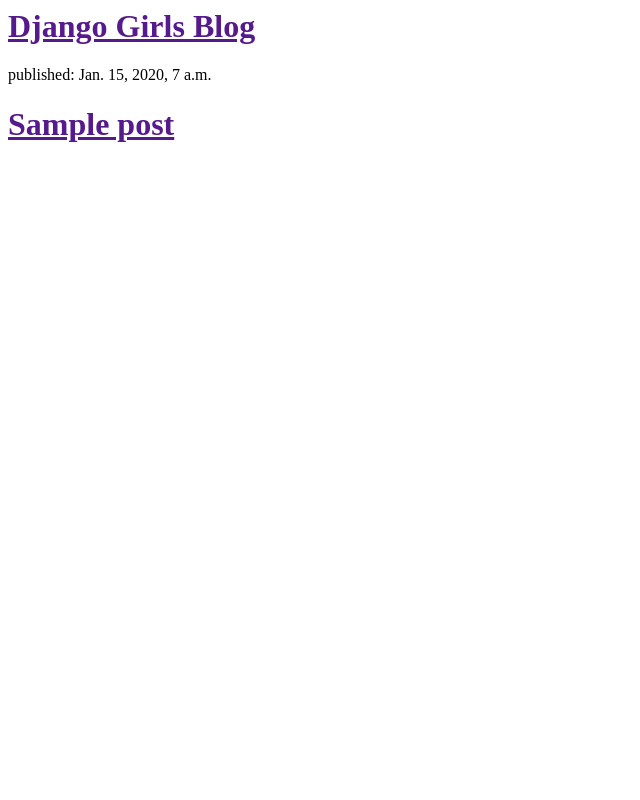
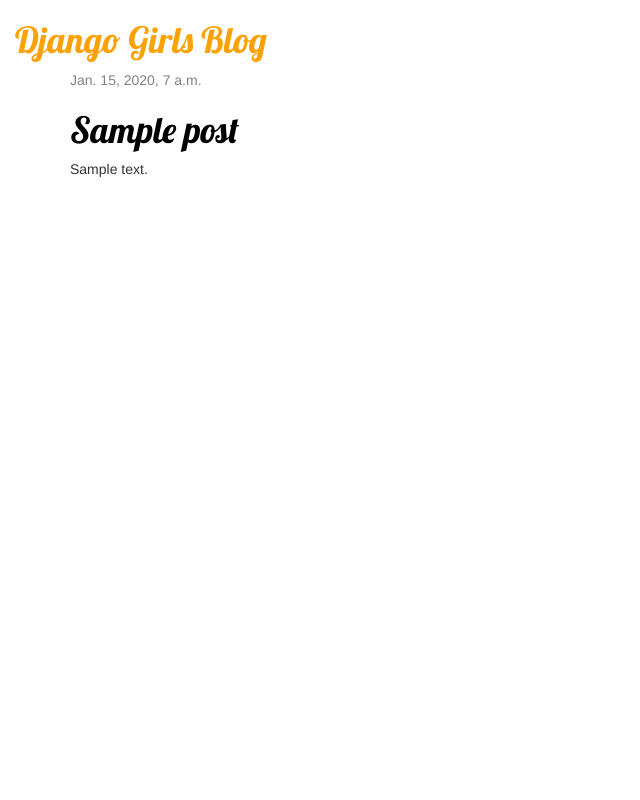
Before and after one commit to wpomori/new_blog, a Django app: template blog/templates/blog/post_list.html in a window 1280 px wide. Shown: the whole page, without its empty margins (0-640 px from the left). Run offline with Django 3.2, Linux system fonts and the light colour scheme; the template is opened without the code that fills it: values that come from a table or form of the project are taken from there, others are empty; tables that the repository leaves empty hold one stand-in row (values such as "Sample post"); some libraries are stand-ins or nearby versions.

Commit message:
Added view and template for detailed blog post as well as CSS for the site.

```diff
--- /dev/null
+++ b/blog/static/css/blog.css
@@ -0,0 +1,55 @@
+h1 a {
+    color: #FCA205;
+    font-family: 'Lobster', cursive;
+}
+
+body {
+    padding-left: 15px;
+}
+
+.page-header {
+    background-color: #ff9400;
+    margin-top: 0;
+    padding: 20x 20px 20px 40px;
+}
+
+.page-header h1, .page-header h1 a, .page-header h1 a:visited, .page-header h1 a:active {
+    color: #ffffff;
+    font-size: 36pt;
+    text-decoration: none;
+}
+
+.content {
+    margin-left: 40px;
+}
+
+h1, h2, h3, h4 {
+    font-family: 'Lobster', cursive;
+}
+
+.date {
+    color: #828282;
+}
+
+.save {
+    float: right;
+}
+
+.post-form textarea, .post-form input {
+    width: 100%;
+}
+
+.top-menu, .top-menu:hover, .top-menu:visited {
+    color: #ffffff;
+    float: right;
+    font-size: 26pt;
+    margin-right: 20px;
+}
+
+.post {
+    margin-bottom: 70px;
+}
+
+.post h1 a, .post h1 a:visited {
+    color: #000000;
+}
--- /dev/null
+++ b/blog/templates/blog/base.html
@@ -0,0 +1,28 @@
+{% load staticfiles %}
+<html>
+    <head>
+        <!-- Esta marcação vai aparecer na aba do navegador, além de servir na hora de favoritar, entre outros -->
+        <title>Django Girls blog</title>
+
+        <!-- Esta marcação aponta para os modelos prontos do Bootstrap para marcações CSS -->
+        <link rel="stylesheet" href="//maxcdn.bootstrapcdn.com/bootstrap/3.2.0/css/bootstrap.min.css">
+        <link rel="stylesheet" href="//maxcdn.bootstrapcdn.com/bootstrap/3.2.0/css/bootstrap-theme.min.css">
+        <link rel="stylesheet" href="https://fonts.googleapis.com/css?family=Lobster" type="text/css">
+
+        <!-- Esta marcação aponta para o arquivo estático de CSS que criei em: blog/static/css/blog.css -->
+        <link rel='stylesheet' href='{% static 'css/blog.css' %}'>
+    </head>
+    <body>
+        <div>
+            <h1><a href=''>Django Girls Blog</a></h1>
+        </div>
+        <div class='content container'>
+            <div class='row'>
+                <div class='col-md-8'>
+                    {% block content %}
+                    {% endblock %}
+                </div>
+            </div>
+        </div>
+    </body>
+</html>
--- a/blog/templates/blog/post_list.html
+++ b/blog/templates/blog/post_list.html
@@ -1,18 +1,13 @@
-<html>
-    <head>
-        <title>Django Girls blog</title>
-    </head>
-    <body>
-        <div>
-            <h1><a href=''>Django Girls Blog</a></h1>
+{% extends 'blog/base.html' %}
+
+{% block content %}
+    {% for post in posts %}
+        <div class='post'>
+            <div class='date'>
+                {{ post.published_date }}
+            </div>
+                <h1><a href='{% url 'post_detail' pk=post.pk %}'>{{ post.title }}</a></h1>
+                <p>{{ post.text|linebreaksbr }}</p>
         </div>
-
-        {% for post in posts %}
-            <div>
-                <p>published: {{ post.published_date }}</p>
-                <h1><a href=''>{{ post.title }}</a></h1>
-                <p{{ post.text|linebreaksbr }}></p>
-            </div>
-        {% endfor %}
-    </body>
-</html>
+    {% endfor %}
+{% endblock %}
--- a/blog/urls.py
+++ b/blog/urls.py
@@ -3,4 +3,5 @@
 
 urlpatterns = [
     url(r'^$', views.post_list, name='post_list'),
+    url(r'^post/(?P<pk>[0-9]+)/$', views.post_detail, name='post_detail'),
 ]
--- a/blog/views.py
+++ b/blog/views.py
@@ -1,7 +1,11 @@
-from django.shortcuts import render
+from django.shortcuts import render, get_object_or_404
 from django.utils import timezone
 from .models import Post
 
 def post_list(request):
     posts = Post.objects.filter(published_date__lte=timezone.now()).order_by('-published_date')
     return render(request, 'blog/post_list.html', {'posts': posts})
+
+def post_detail(request, pk):
+    post = get_object_or_404(Post, pk=pk)
+    return render(request, 'blog/post_detail.html', {'post': post})
```
Also changed, not shown: blog/templates/blog/post_detail.html (added, +13 -0 lines).
